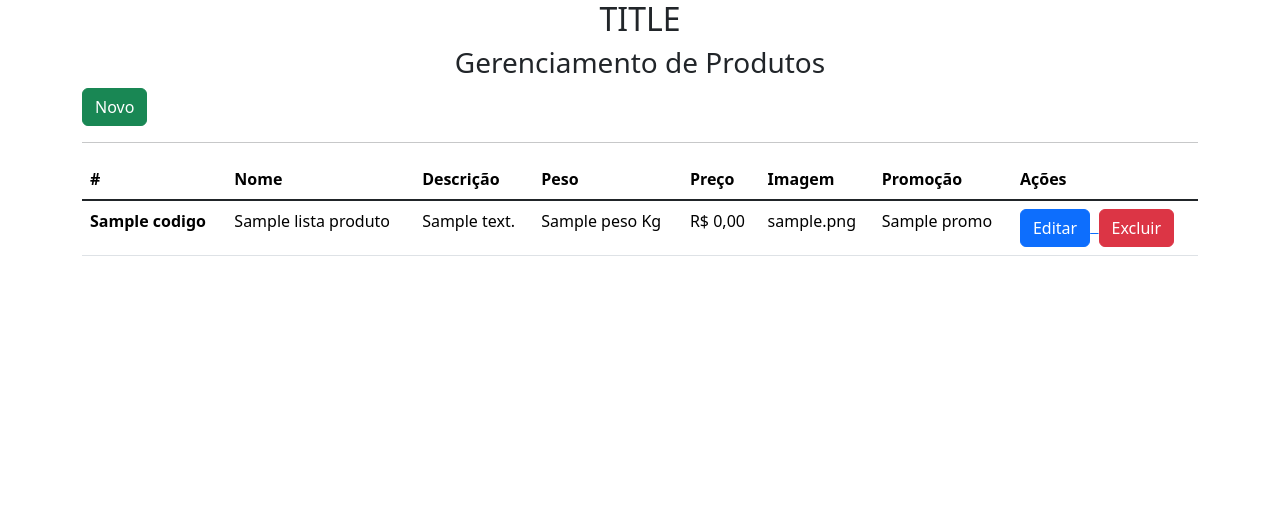
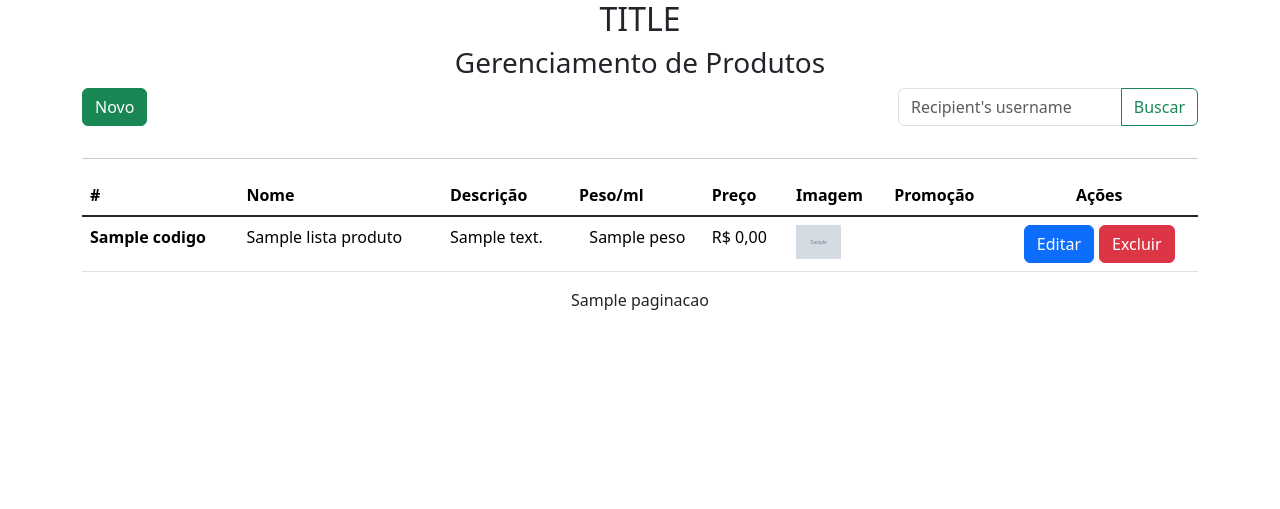
Before and after one commit to andermsilva/projeto2BIM, a PHP site: template App/Views/produto/index.php in a window 1280 px wide. Shown: the top 509 px of the page. Run offline with PHP 8.4, Linux system fonts and the light colour scheme; the template is opened without the code that fills it: most values are stand-ins (such as "Sample title", 1, 10 or a date in 2020); grey boxes marked "Sample" are stand-in pictures; some libraries are stand-ins or nearby versions.

Commit message:
editar-layout

```diff
--- a/App/Views/produto/index.php
+++ b/App/Views/produto/index.php
@@ -4,10 +4,22 @@
 <h3 class="text-center">Gerenciamento de Produtos</h3>
 
 <div class="container-sm">
-    <div>
-        <a href="http://<?php echo APP_HOST ?>/produto/cadastro">
-            <button type="button" class="btn btn-success">Novo</button>
-        </a>
+    <div class="d-flex justify-content-between">
+
+        <div>
+
+            <a class="" href="http://<?php echo APP_HOST ?>/produto/cadastro">
+                <button type="button" class="btn btn-success">Novo</button>
+            </a>
+        </div>
+
+
+        <div class="input-group mb-3" style="width:300px;">
+            <input class="form-control" type="text" placeholder="Recipient's username"
+                aria-label="Recipient's username">
+            <button class="btn btn-outline-success" type="button" id="button-addon2">Buscar</button>
+
+        </div>
     </div>
     <hr>
     <table class="table">
@@ -16,12 +28,12 @@
                 <th scope="col">#</th>
                 <th scope="col-2">Nome</th>
                 <th scope="col-2">Descrição</th>
-                <th scope="col-2">Peso</th>
+                <th scope="col-2">Peso/ml</th>
                 <th scope="col-2">Preço </th>
                 <th scope="col-2">Imagem</th>
 
                 <th scope="col-2">Promoção</th>
-                <th scope="col-2">Ações</th>
+                <th scope="col-2" class="text-center">Ações</th>
             </tr>
         </thead>
         <tbody class="table-group-divider">
@@ -36,27 +48,30 @@
                         <?php echo $produto->getNome(); ?>
                     </td>
                     <td>
-                        <?php echo substr($produto->getDescricao(), 0, 25); ?>
+                        <?php echo substr($produto->getDescricao(), 0, 70); ?>
                     </td>
-                    <td>
-                        <?php echo $produto->getPeso(); ?> Kg
+                    <td class="text-center">
+                        <?php echo $produto->getPeso(); ?>
                     </td>
                     <td>
                         R$
                         <?php echo number_format($produto->getPreco(), 2, ',', '.'); ?>
                     </td>
                     <td>
-                        <?php echo $produto->getImageUrl(); ?>
+                        <img src="http://<?php echo APP_HOST ?>/public/image/produtos/<?php echo $produto->getImageUrl(); ?>"
+                            width="45 alt="">
+                       <!--   -->
                     </td>
 
                     <td>
-                        <?php echo $produto->getPromo(); ?>
+                        <?php echo ($produto->getPromo() == 1) ? 'promoção' : ''; ?>
                     </td>
-                    <td class="d-flex">
+                    <td class=" d-flex justify-content-center">
 
-                        <a href="http://<?php echo APP_HOST ?>/produto/cadastro/ <?php echo $produto->getCodigo(); ?>">
+                        <a href="http://<?php echo APP_HOST ?>/produto/edicao/<?php echo $produto->getCodigo(); ?><?php echo $viewVar['queryString']; ?>"
+                        style="margin-right: 5px;">
 
-                            <button type="button" class="btn btn-primary">Editar</button> &nbsp;
+                            <button type="button" class="btn btn-primary">Editar</button>
                         </a>
                         <button type="button" class="btn btn-danger">Excluir</button>
 
@@ -69,4 +84,8 @@
 
         </tbody>
     </table>
+    <div class="teste" >
+        <?php echo $viewVar['paginacao']; ?>
+   </div>
+
 </div>
--- a/public/css/styles.css
+++ b/public/css/styles.css
@@ -51,3 +51,10 @@ main {
 
   margin-top: 9px;
 }
+.teste{
+ margin-left: auto;
+ margin-right: auto;
+  width: 220px;
+  text-align: center;
+
+}
```
Also changed, not shown: App/Controllers/ProdutoController.php (+22 -13 lines), App/Models/DAO/ProdutoDAO.php (+63 -6 lines), App/Lib/Paginacao.php (renamed from App/Lib/Paginação.php).
